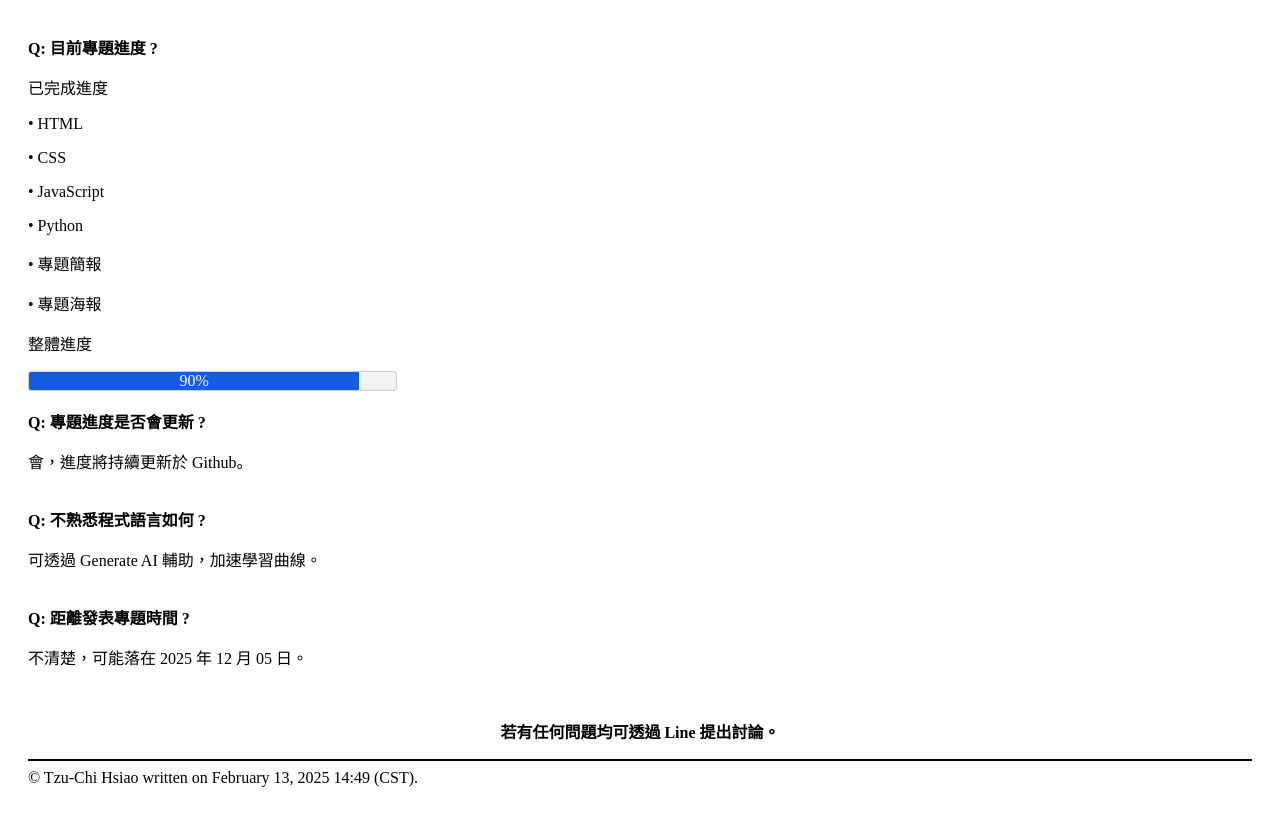
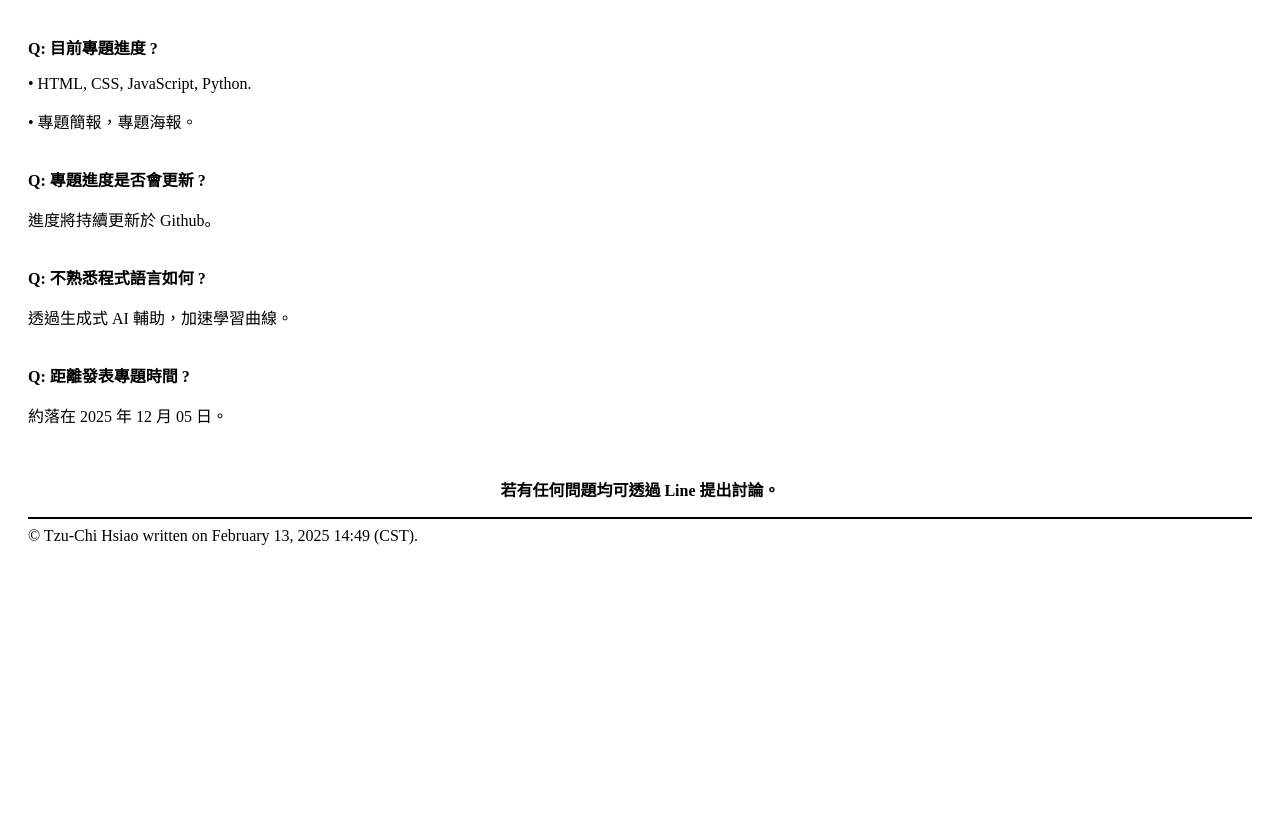
Before and after one commit to tomtchsiao/project, a plain HTML site: page FAQ/index.html in a window 1280 px wide. Shown: the part 922-1737 px from the top of the page. After the commit the page ends 1495 px from the top, so only its background shows below. Drawn offline with Linux system fonts and the light colour scheme.

Commit message:
Update index.html

```diff
--- a/FAQ/index.html
+++ b/FAQ/index.html
@@ -14,7 +14,7 @@
         border: 1px solid black;
     }
     table {
-        width: 30%;
+        width: 25%;
         margin: 20px 0;
         background-color: #fff;
     }
@@ -55,21 +55,6 @@
         color: black;
         text-decoration: none;
     }
-    .progress-bar {
-        width: 30%;
-        background-color: #f3f3f3;
-        border: 1px solid #ccc;
-        border-radius: 3px;
-        overflow: hidden;
-    }
-    .progress {
-        height: 18px;
-        width: 90%;
-        background-color: #145ce0;
-        text-align: center;
-        line-height: 18px;
-        color: white;
-    }
 </style>
 <link rel="icon" type="image/x-icon" href="../ico/icon.ico">
 </head>
@@ -90,7 +75,7 @@
 <p> 建議放在 Advanced part，較易如 IndexedDB，挑戰則利用 SQL 部署。</p>
 <br>
 <b> Q: 專題有任何資訊網頁 ? </b>
-<p>有，<a href="https://tomtchsiao.github.io/project/">連結在此</a>。</p>
+<p><a href="https://tomtchsiao.github.io/project/">連結在此</a>。</p>
 <br>
 <b> Q: 專題 Part ?</b>
 <p> 有分為 Basic 和 Advanced 兩部分。</p>
@@ -116,26 +101,17 @@
 </table>
 <br>
 <b> Q: 目前專題進度 ?</b>
-<p>已完成進度</p>
-<p>&bull; HTML</p>
-<p>&bull; CSS</p>
-<p>&bull; JavaScript</p>
-<p>&bull; Python</p>
-<p>&bull; 專題簡報</p>
-<p>&bull; 專題海報</p>
-<p>整體進度</p>
-<div class="progress-bar">
-    <div class="progress">90%</div>
-</div>
+<p>&bull; HTML, CSS, JavaScript, Python.</p>
+<p>&bull; 專題簡報，專題海報。</p>
 <br>
 <b> Q: 專題進度是否會更新 ?</b>
-<p> 會，進度將持續更新於 Github。</p>
+<p> 進度將持續更新於 Github。</p>
 <br>
 <b> Q: 不熟悉程式語言如何 ?</b>
-<p> 可透過 Generate AI 輔助，加速學習曲線。</p>
+<p> 透過生成式 AI 輔助，加速學習曲線。</p>
 <br>
 <b> Q: 距離發表專題時間 ?</b>
-<p> 不清楚，可能落在 2025 年 12 月 05 日。</p>
+<p> 約落在 2025 年 12 月 05 日。</p>
 <br>
 <p style="text-align: center;"><b>若有任何問題均可透過 Line 提出討論。</b></p>
 <hr>
```
